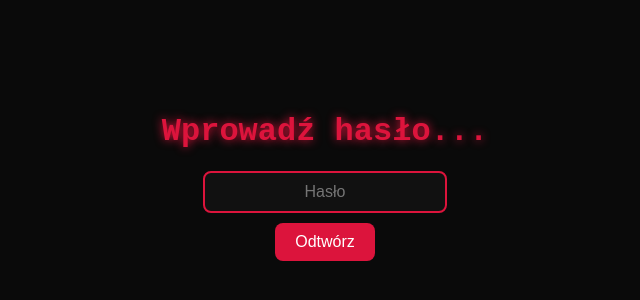
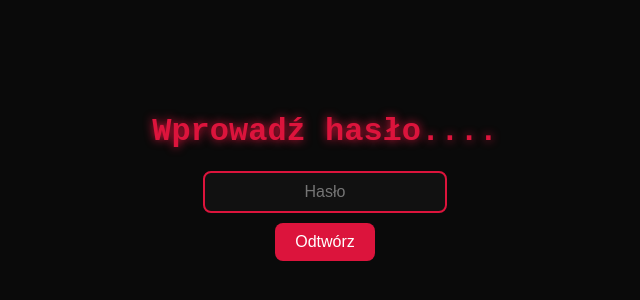
Before and after one commit to lonelyButterflyAtWork/halloween, a plain HTML site: page index.html in a window 1280 px wide. Shown: the part 224-524 px from the top of the page, without its empty margins (315-955 px from the left). Drawn offline with Linux system fonts and the light colour scheme.

Commit message:
Fix heading text in index.html

```diff
--- a/index.html
+++ b/index.html
@@ -52,7 +52,7 @@
   </style>
 </head>
 <body>
-  <h1>Wprowadź hasło...</h1>
+  <h1>Wprowadź hasło....</h1>
   <input type="password" id="password" placeholder="Hasło" />
   <button onclick="checkPassword()">Odtwórz</button>
   <audio id="audio" src="audio/babajaga.mp3"></audio>
```
